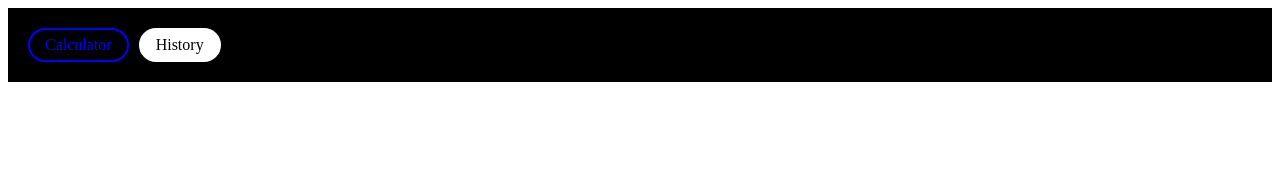
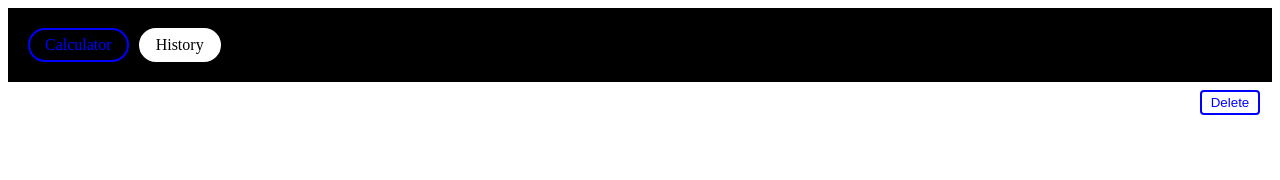
Before and after one commit to PurpleKitty29/Calculator-in-React-scratch, a React (Vite) app: page /history in a window 1280 px wide. Shown: the top 180 px of the page. Built offline with nearby package versions, Linux system fonts and the light colour scheme.

Commit message:
Added a delete button to History screen

```diff
--- a/src/App.css
+++ b/src/App.css
@@ -76,7 +76,7 @@ button:hover {
     text-decoration: underline;
 }
 
-.returnButton {
+.blueGlassButton {
     background-color: white;
     color: blue;
     text-decoration: none;
@@ -86,8 +86,9 @@ button:hover {
     height: 25px;
 }
 
-.returnButton:hover {
+.blueGlassButton:hover {
     cursor: pointer;
+    opacity: 1;
 }
 
 .navbar {
--- a/src/pages/Error404.tsx
+++ b/src/pages/Error404.tsx
@@ -15,7 +15,7 @@ function Error404() {
       </p>
 
       <Link to="/">
-        <button className="returnButton">Return</button>
+        <button className="blueGlassButton">Return</button>
       </Link>
     </div>
   );
--- a/src/pages/history.tsx
+++ b/src/pages/history.tsx
@@ -2,11 +2,27 @@ import { useContext } from 'react';
 import { AppContext, type AppContextType } from '../App';
 
 export const History = () => {
-  const { results } = useContext(AppContext) as AppContextType;
+  const { results, setResults } = useContext(AppContext) as AppContextType;
+
+  function deleteHistory() {
+    setResults([]);
+  }
 
   return (
-    <div>
-      <div id="historyPerm">
+    <div id="historyPerm">
+      <button
+        className="blueGlassButton"
+        style={{
+          position: "absolute",
+          top: "90px",
+          right: "20px",
+        }}
+        onClick={deleteHistory}
+      >
+        Delete
+      </button>
+
+      <div>
         {results.map((result) => (
           <div className="historyItem">
             <p>
```
